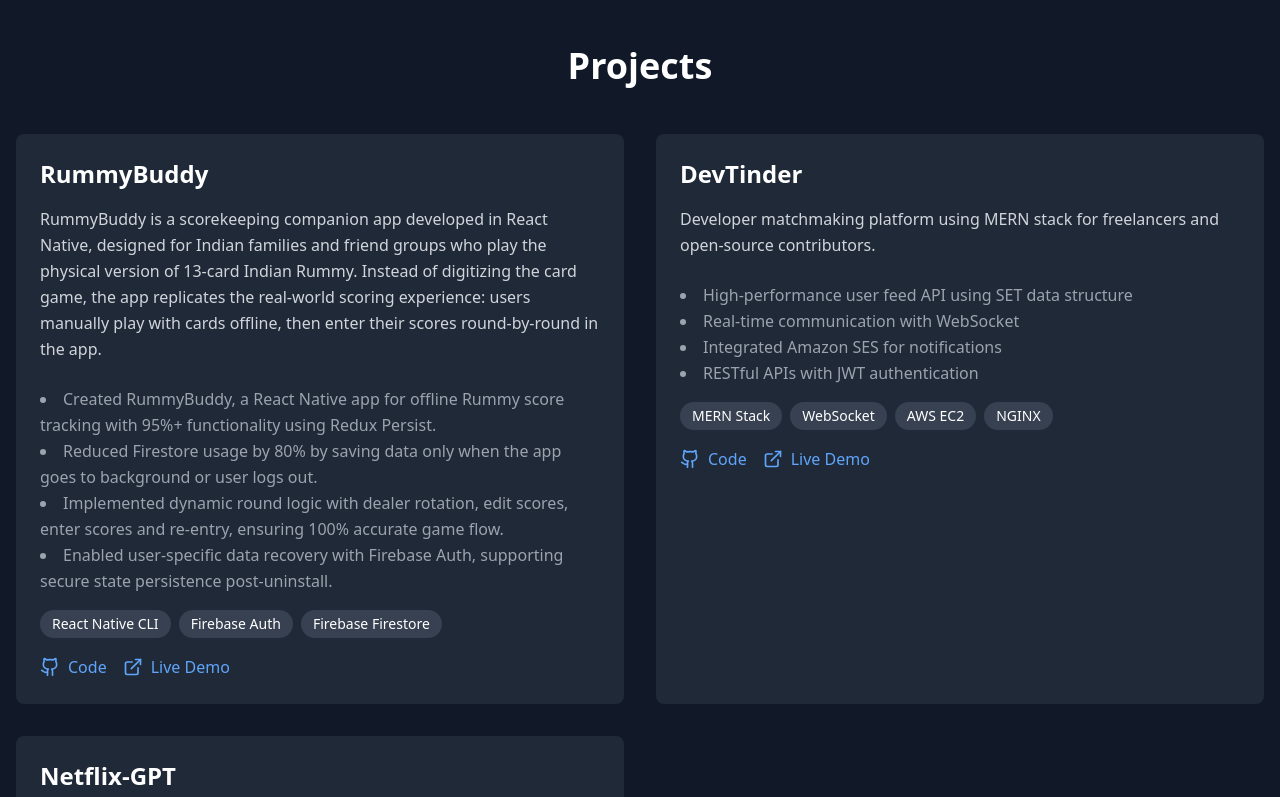
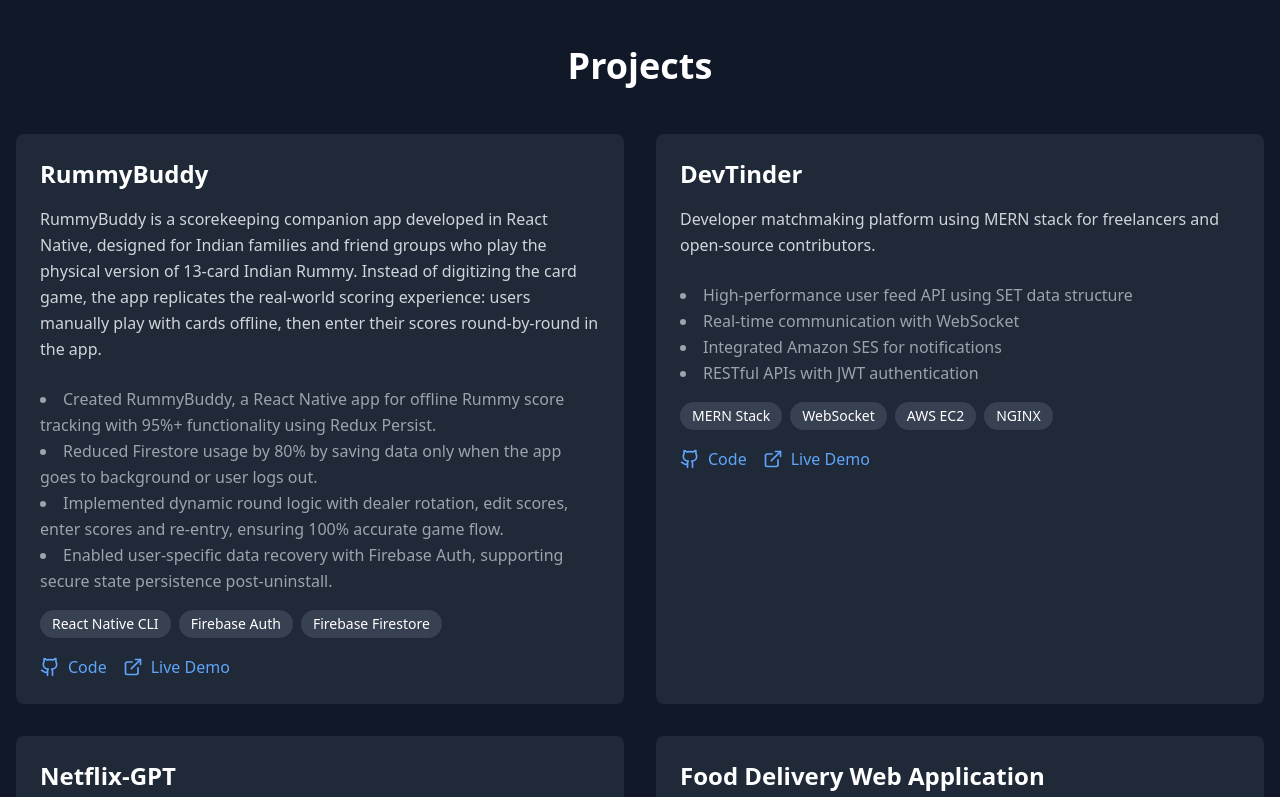
Before and after one commit to saiTharunDusa/Portfolio, a React (Vite) app: page / in a window 1280 px wide. Shown: the part 2000-2797 px from the top of the page. Built offline with nearby package versions, Linux system fonts and the light colour scheme.

Commit message:
Update Projects.tsx

```diff
--- a/src/components/Projects.tsx
+++ b/src/components/Projects.tsx
@@ -58,6 +58,27 @@ const Projects = () => {
       tech: ["React", "Tailwind CSS", "GPT", "AWS Amplify"],
       github: "https://github.com/saiTharunDusa/netflix-gpt",
       live: "https://main.d2atfy7ms5mok0.amplifyapp.com/browse",
+    },
+    {
+      title: "Food Delivery Web Application",
+      description: "Frontend of Food Delivery Web Application.",
+      highlights: [
+        "Built a performant food delivery web app using React.js, Redux Toolkit, and lazy loading, with optimized builds via Parcel, enabling Hot Module Replacement (HMR), caching, and code minification for faster load times.",
+        "Led test coverage and deployment by integrating React Testing Library, Jest, and Babel for end-to-end reliability, and deploying the platform on AWS Amplify for scalable, fault-tolerant delivery.",
+      ],
+      tech: ["React", "Tailwind CSS", "ReduxJS Toolkit", "React Testing Library", "Jest", "Babel", "AWS Amplify"],
+      github: "https://github.com/saiTharunDusa/REACT",
+      live: "https://main.d5znqyb40zfma.amplifyapp.com/",
+    },
+    {
+      title: "E-commerce Application",
+      description: "Bachelors final year project",
+      highlights: [
+        "Built a full-stack shopping cart platform with real-time product updates, secure user authentication (login, logout, reset) using Node.js, Express, and MongoDB, and an admin dashboard for inventory control with React.js and Redux.",
+        "Integrated Braintree for payment processing, including card validation and transaction confirmation UI, delivering a secure and responsive e-commerce experience.",
+      ],
+      tech: ["MongoDB", "ExpressJS", "ReactJS", "NodeJS"],
+      github: "https://github.com/tharundusa/Ecommerce-page",
     },
   ]
 
```
